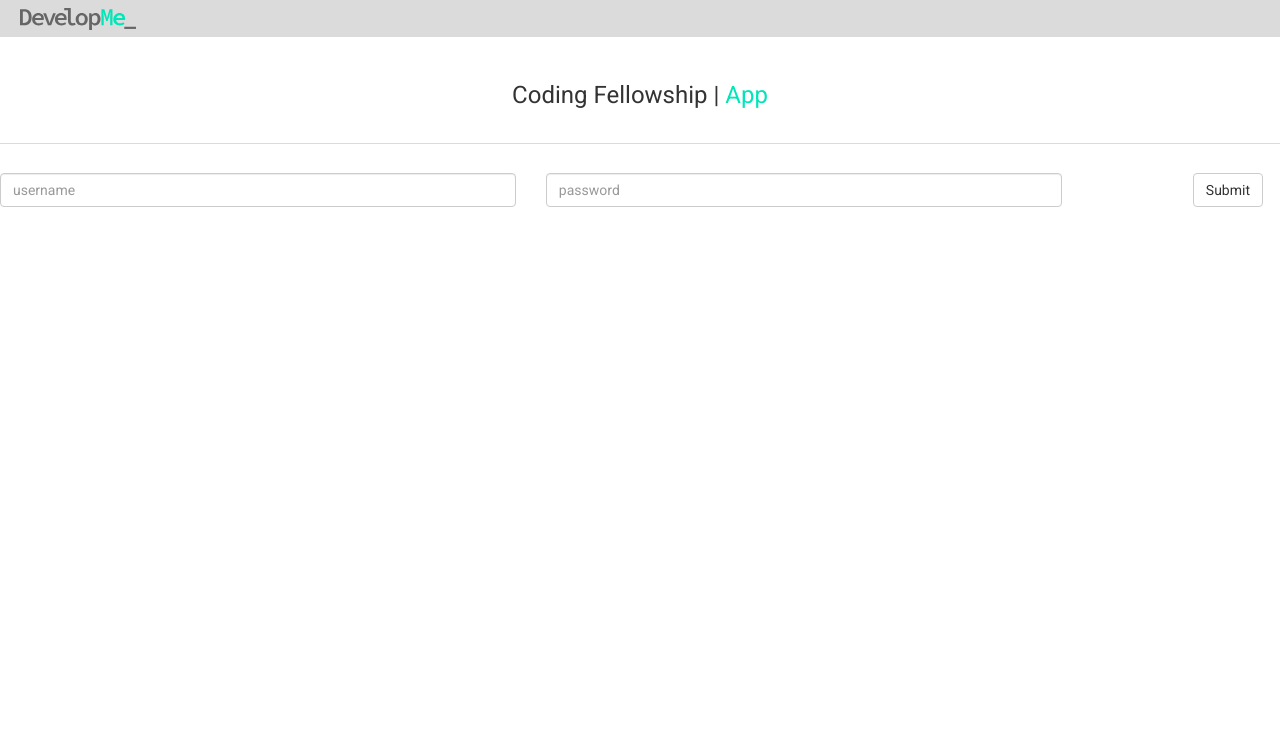
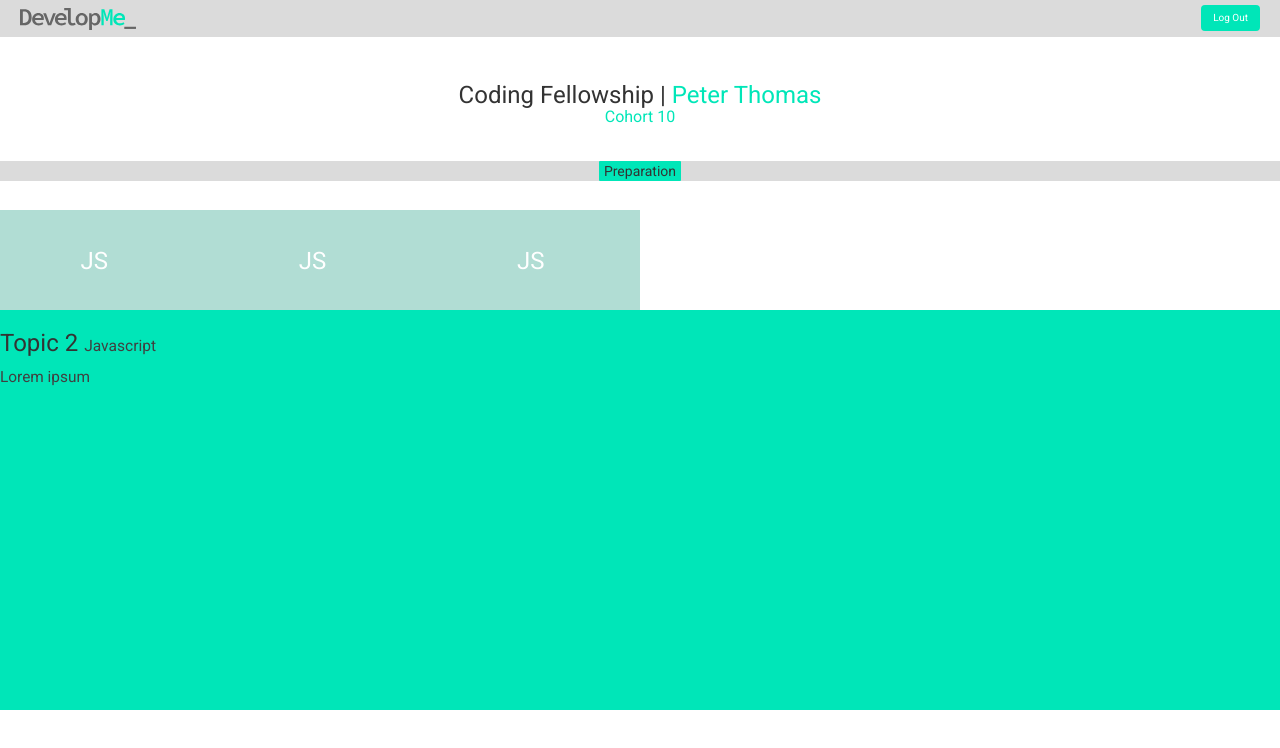
Before and after one commit to tombassrosenfeld/developme-prep-app, a React (Create React App) app: page /topics/1 in a window 1280 px wide. Shown: the top 748 px of the page. Built offline with nearby package versions, Linux system fonts and the light colour scheme.

Commit message:
state change so can work on topics Nav

```diff
--- a/src/data/initial.js
+++ b/src/data/initial.js
@@ -1,10 +1,18 @@
 import { Map, List } from "immutable";
 
 export default Map({
-	isLoaded: false,
-	loggedIn: false,
-	user: Map({ id: '', username: '', password: '', token: null }),
-	topics: List([1,2,3,4,5]),
+	isLoaded: true,
+	// isLoaded: false,
+	loggedIn: true,
+	// loggedIn: false,
+	topics: List([
+		Map({id: 1, title: 'Javascript', short_title: 'JS', description: 'Lorem ipsum', tasks: [], selected: false }),
+		Map({id: 1, title: 'Javascript', short_title: 'JS', description: 'Lorem ipsum', tasks: [], selected: false }),
+		Map({id: 1, title: 'Javascript', short_title: 'JS', description: 'Lorem ipsum', tasks: [], selected: false }),
+		]),
+	// topics: List([1, 2, 3, 4, 5]),
+	user: Map({ id: '', username: 'Peter Thomas', password: '', token: null }),
+	// user: Map({ id: '', username: '', password: '', token: null }),
 	userProgress: List([]),
 	errors: '',
 });
```
